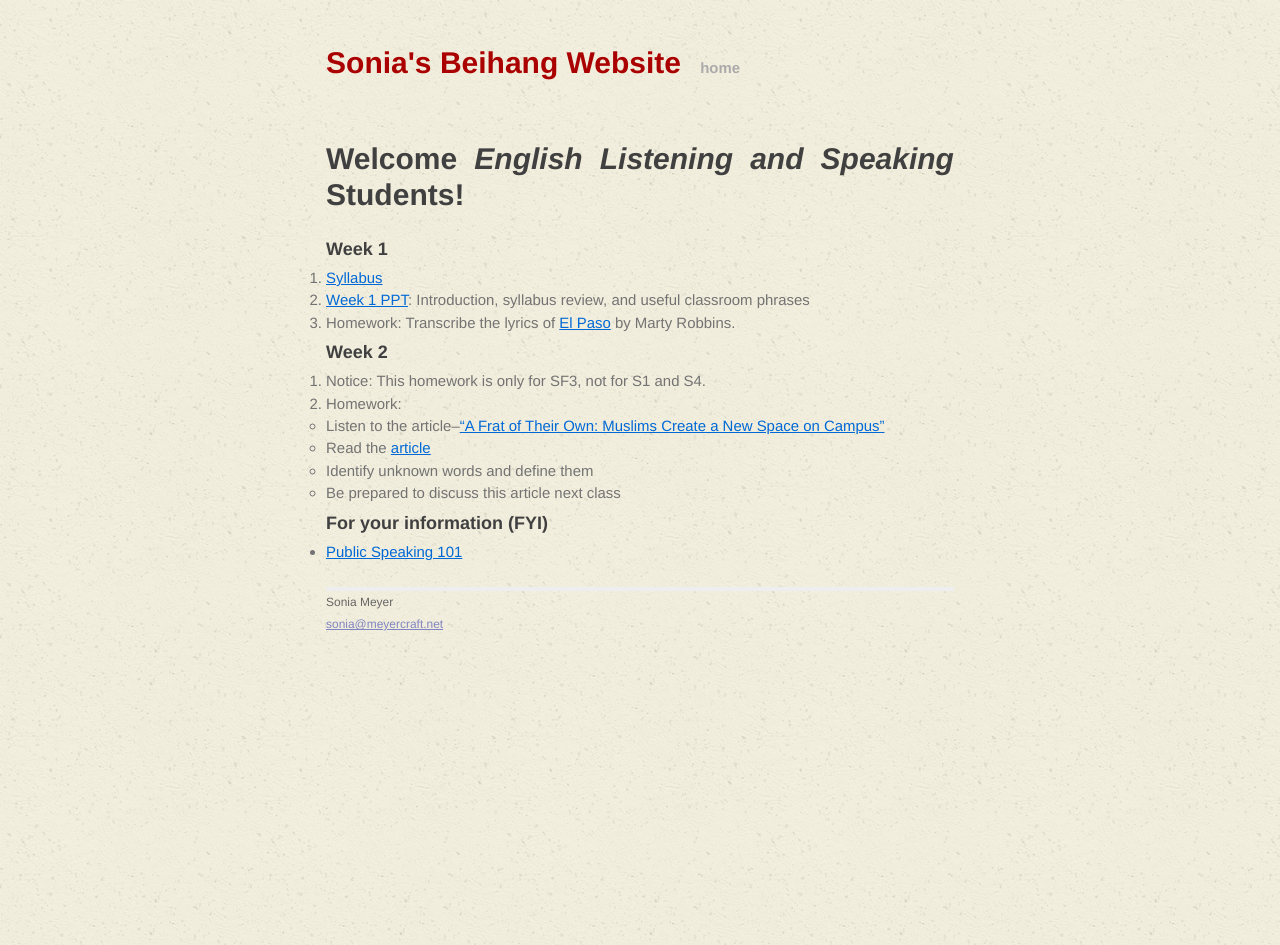
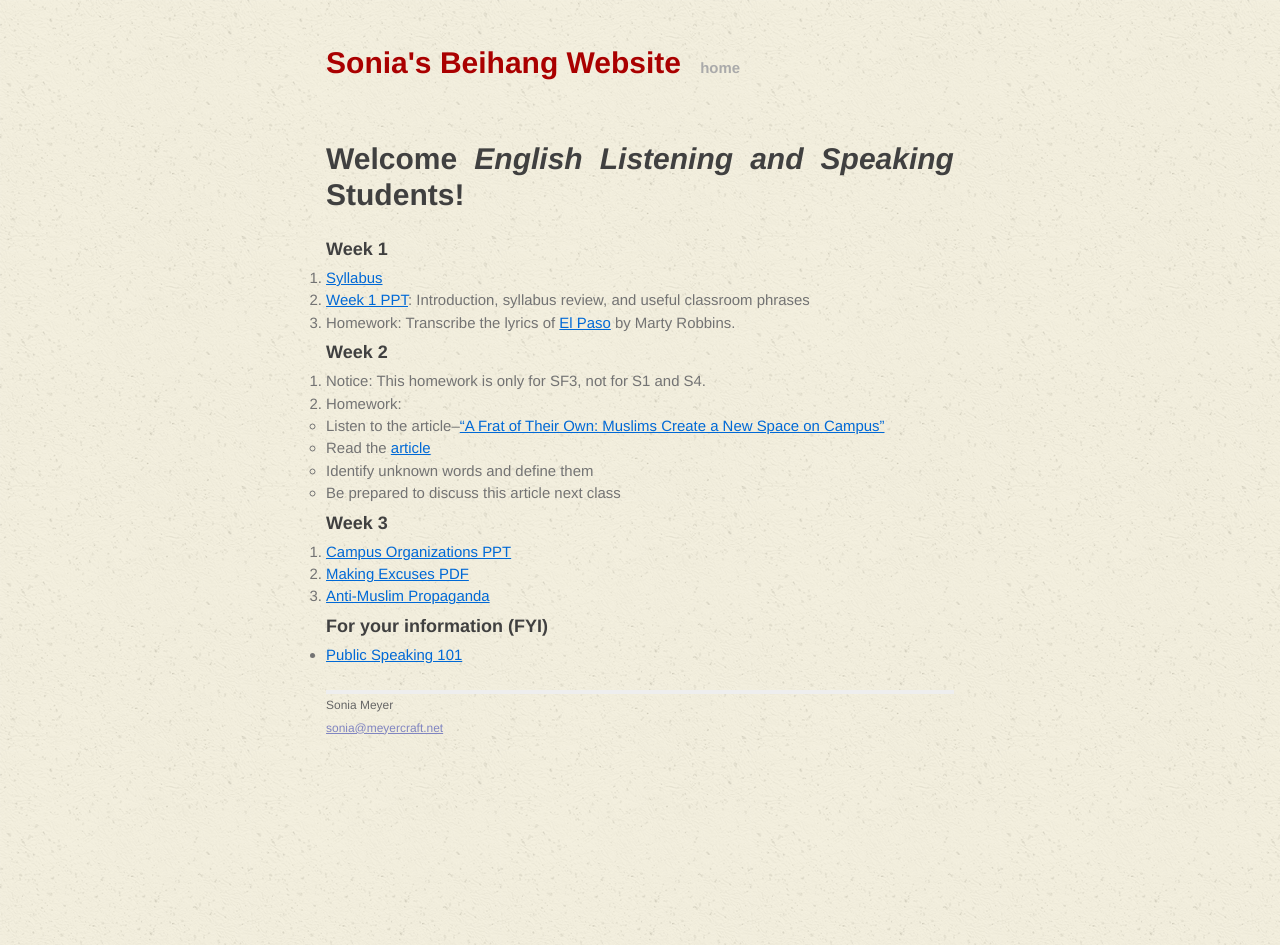
Before and after one commit to soniawmeyer/soniameyer-beihang-students-website, a Jekyll site: the page built from classes/s1s4sf3ls.md, in a window 1280 px wide. Built offline with Jekyll 4.4.1, drawn with Linux system fonts in a browser that asks for light colours.

Commit message:
Week 3 Materials

```diff
--- a/classes/s1s4sf3ls.md
+++ b/classes/s1s4sf3ls.md
@@ -15,12 +15,17 @@ title: Mrs. Sonia Meyer's Beihang Website
 ### Week 2
 
 1. Notice: This homework is only for SF3, not for S1 and S4.
-2. Homework:
+3. Homework:
    - Listen to the article--[“A Frat of Their Own: Muslims Create a New Space on Campus”](/resources/W2HW muslim frat.mp3)
    - Read the [article](/resources/W2HW A Frat Of Their Own Muslims Create A New Space On Campus NPR.pdf)
    - Identify unknown words and define them
    - Be prepared to discuss this article next class
 
+### Week 3
+
+1. [Campus Organizations PPT](https://www.dropbox.com/s/o1p5hdqwmqcwi36/W3LS%20campus%20orgnaizations.ppt)
+2. [Making Excuses PDF](https://www.dropbox.com/s/7nwluhgrq0g1uk5/W3LS%20Making%20excuses.pdf)
+3. [Anti-Muslim Propaganda](https://www.dropbox.com/s/e1930i1cr8cmjxh/W3LS%20Muslim%20propaganda.ppt)
 
 ###For your information (FYI)
 * [Public Speaking 101](https://www.dropbox.com/s/6oukismatahj3ir/Public%20Speaking%20101.zip)
```
Also changed, not shown: classes/151821.md (+8 -0 lines), classes/s1s4rw.md (+4 -0 lines).
